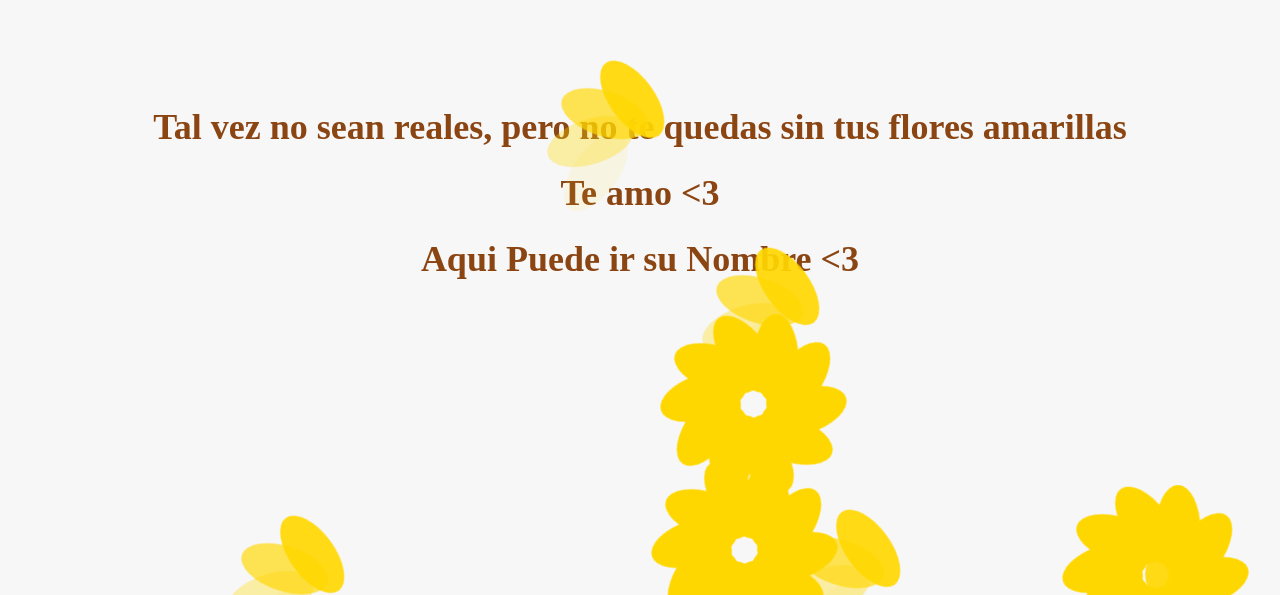
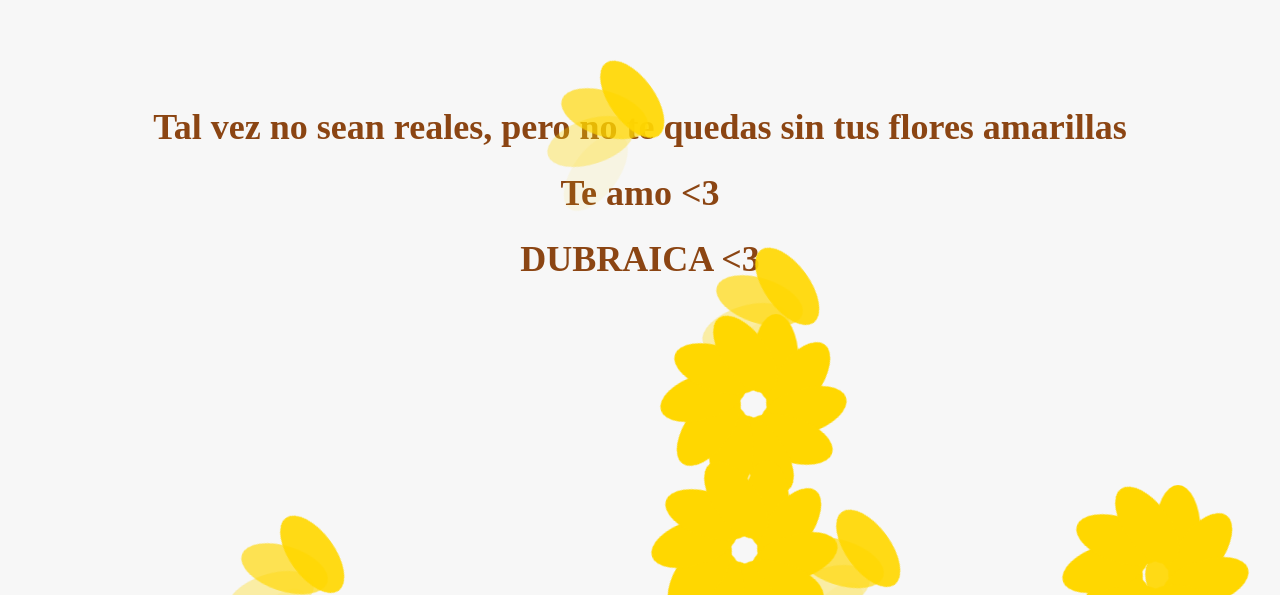
Before and after one commit to carloscartagena/flores2, a plain HTML site: page index.html in a window 1280 px wide. Shown: the part 205-800 px from the top of the page. Drawn offline with Linux system fonts and the light colour scheme.

Commit message:
Update index.html

```diff
--- a/index.html
+++ b/index.html
@@ -10,7 +10,7 @@
     <div class="container">
         <h1>Tal vez no sean reales, pero no te quedas sin tus flores amarillas</h1>
         <h1>Te amo <3</h1>
-        <h1>Aqui Puede ir su Nombre <3</h1>
+        <h1>DUBRAICA <3</h1>
         <div class="flower-container">
             <!-- Las flores se agregarán y eliminarán aquí mediante JavaScript -->
         </div>
```
